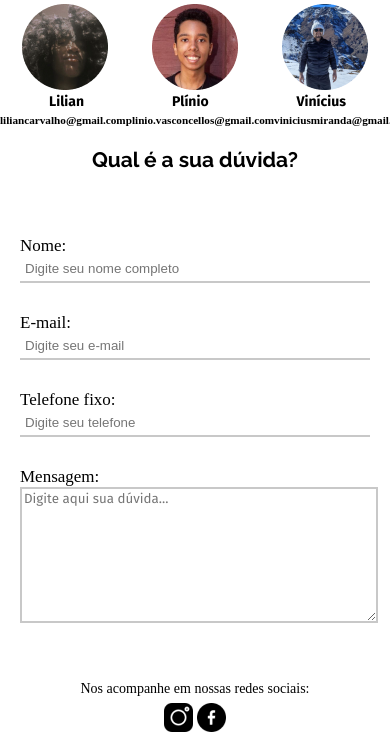
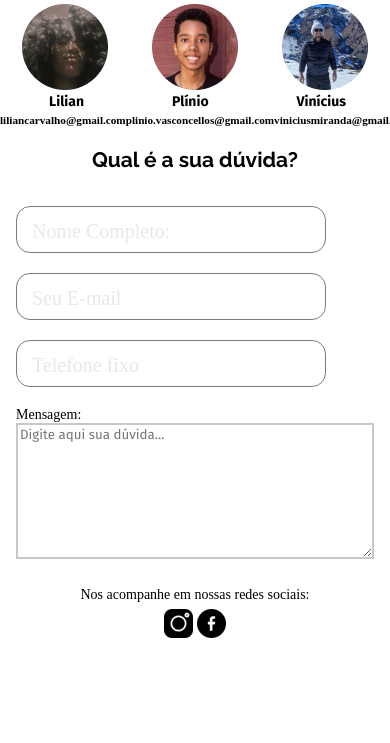
Before and after one commit to Lilian-Carvalho25/Doe-e-alimente, a PHP site: page /fale-conosco.html in a window 390 px wide; the page is wider, and only the part inside the window is pictured. Shown: the part 162-905 px from the top of that part. After the commit the page ends 800 px from the top of that part, so only its background shows below. Run offline with PHP 8.4, Linux system fonts and the light colour scheme.

Commit message:
Mudança na estilização dos formulários
Com essa mudança, a responsividade terá que sofrer ajustes, e outro problema na própria estilização deve ser arrumado.

```diff
--- a/css/style.css
+++ b/css/style.css
@@ -165,7 +165,6 @@ nav h2 a {
 }
 
 /* Contribução */
-
 #container-contribuicao p {
     text-align: left;
     margin-top: 22px;
@@ -199,6 +198,10 @@ nav h2 a {
     justify-content: center;
     gap: 5px;
     flex-wrap: wrap;
+}
+
+input {
+    accent-color: #8C0303;
 }
 
 #container-selecao label {
@@ -253,68 +256,49 @@ nav h2 a {
 #container-formulario {
     display: flex;
     justify-content: center;
+    align-items: center;
 }
 
 #container-formulario2 {
     display: flex;
     justify-content: center;
+    align-items: center;
+    flex-direction: column;
 }
 
-#container-formulario form {
-    width: 100%;
-    max-width: 350px;
+.input-group {
+    position: relative;
+    margin-bottom: 20px;
 }
 
-#container-formulario2 form {
-    width: 100%;
-    max-width: 350px;
+.input-group input {
+    border: solid 1.5px #7e7a7a;
+    width: 310px;
+    border-radius: 1rem;
+    background: none;
+    padding: 1rem;
+    font-size: 15px;
+    color: black;
+    transition: 150ms cubic-bezier(0.4, 0 ,0.2 , 1);
 }
-
-#container-formulario .caixas {
-    width: 100%;
-    margin: 30px 0;
+.input-group label {
+    font-size: 20px;
+    position: absolute;
+    left: 16px;
+    color: #e8e8e8;
+    pointer-events: none;
+    transform: translateY(1rem);
+    transition: 150ms cubic-bezier(0.4 , 0 , 0.2, 1 );
 }
-
-#container-formulario2 .caixas {
-    width: 100%;
-    margin: 30px 0;
+.input-group input:focus {
+    outline: none;
+    border: 1.5 solid #1a73e8;
 }
-
-#container-formulario label {
-    font-size: 17px;
-}
-
-#container-formulario2 label {
-    font-size: 17px;
-}
-
-#container-formulario .caixas .inputs {
-    width: 100%;
-    padding: 5px;
-    color: rgb(150,150,150);
-    border: 0;
-    border-bottom: 2px solid rgb(200,200,200);
-    outline: 0;
-}
-
-#container-formulario2 .caixas .inputs {
-    width: 100%;
-    padding: 5px;
-    color: rgb(150,150,150);
-    border: 0;
-    border-bottom: 2px solid rgb(200,200,200);
-    outline: 0;
-}
-
-#container-formulario .caixas .inputs:focus {
-    border: none;
-    border-bottom: 2px solid cornflowerblue;
-
-}
-
-#container-formulario2 .caixas .inputs:focus {
-    border: none;
-    border-bottom: 2px solid cornflowerblue;
+.input-group input:focus ~ label {
+    transform: translateY(-50%) scale(0.8);
+    background-color: #FFFFFF;
+    padding: 0 0.2rem;
+    color: #2196f3;
 }
 
 #container-formulario2 .caixas textarea {
--- a/fale-conosco.html
+++ b/fale-conosco.html
@@ -57,17 +57,19 @@
 
             <section id="container-formulario2">
                 <form action="" method="post">
-                    <div class="caixas">
-                        <label for="nome">Nome:</label>
-                        <input type="text" name="nome" id="nome" required class="inputs" placeholder="Digite seu nome completo">
+                    <div class="input-group" class="caixas">
+                        <input type="text" name="nome" class="inputs" required/>
+                        <label name="nome">Nome Completo:</label>
                     </div>
-                    <div class="caixas">
-                        <label for="email">E-mail:</label>
-                        <input type="email" name="email" id="email" required class="inputs" placeholder="Digite seu e-mail">
+
+                    <div class="input-group" class="caixas">
+                        <input type="email" name="email" class="inputs" required/>
+                        <label name="email">Seu E-mail</label>
                     </div>
-                    <div class="caixas">
-                        <label for="telefone">Telefone fixo:</label>
-                        <input type="tel" name="telefone" id="telefone" class="inputs" placeholder="Digite seu telefone">
+
+                    <div class="input-group" class="caixas">
+                        <input type="tel" name="telefone" class="inputs"/>
+                        <label name="telefone">Telefone fixo</label>
                     </div>
                     <div class="caixas">
                         <label for="mensagem">Mensagem:</label><br>
```
Also changed, not shown: contribuicao.html (+12 -13 lines).
